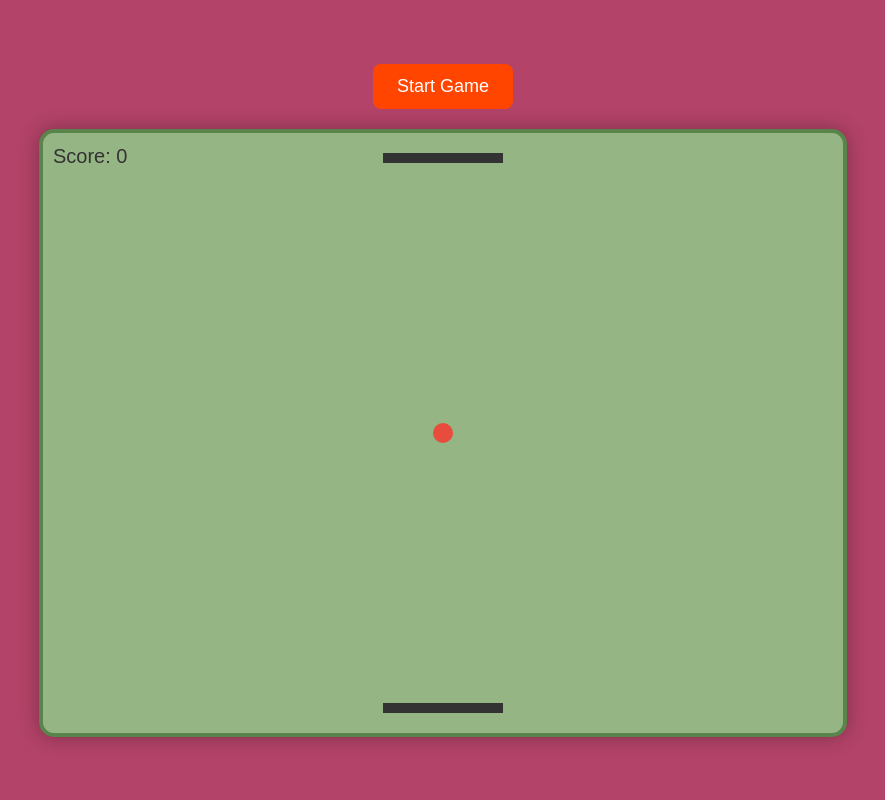
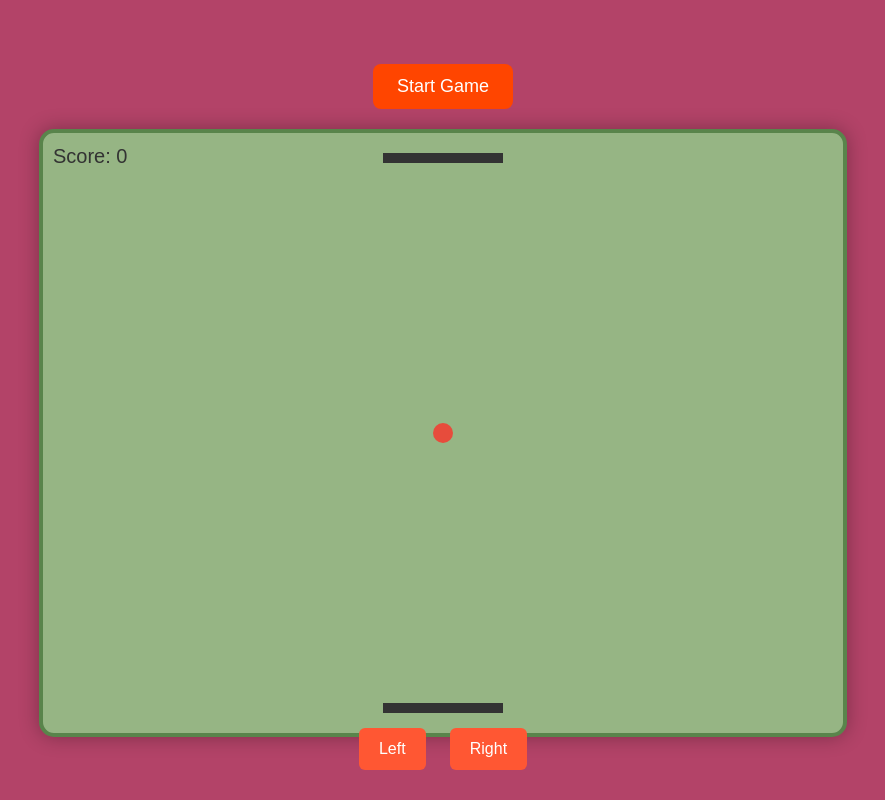
Before and after one commit to RathodFahim/ping-pong-pi, a website built with Parcel: page index.html in a window 1280 px wide. Shown: the whole page, without its empty margins (197-1082 px from the left). Built offline with nearby package versions, Linux system fonts and the light colour scheme.

Commit message:
Ping Pong Pi

```diff
--- a/index.html
+++ b/index.html
@@ -13,6 +13,11 @@
   <!-- Canvas for the Game -->
   <canvas id="gameCanvas" width="800" height="600"></canvas>
 
+  <div class="controls">
+    <button id="leftBtn">Left</button>
+    <button id="rightBtn">Right</button>
+  </div>
+
   <!-- Make sure your JS file name and path match exactly -->
   <script src="src/index.js"></script>
 </body>
--- a/src/index.js
+++ b/src/index.js
@@ -59,6 +59,30 @@ document.addEventListener("keydown", function (event) {
     topRod.x = Math.min(topRod.x + rodSpeed, canvas.width - rodWidth);
     bottomRod.x = Math.min(bottomRod.x + rodSpeed, canvas.width - rodWidth);
   }
+});
+
+leftBtn.addEventListener("click", moveRodsLeft);
+rightBtn.addEventListener("click", moveRodsRight);
+
+// NEW: Functions to move rods left or right
+function moveRodsLeft() {
+  topRod.x = Math.max(topRod.x - rodSpeed, 0);
+  bottomRod.x = Math.max(bottomRod.x - rodSpeed, 0);
+}
+
+function moveRodsRight() {
+  let maxRight = canvas.width - rodWidth;
+  topRod.x = Math.min(topRod.x + rodSpeed, maxRight);
+  bottomRod.x = Math.min(bottomRod.x + rodSpeed, maxRight);
+}
+
+// Rest of your game logic...
+// e.g. startRound(), resetPositions(), update(), draw(), gameLoop(), etc.
+
+// Example: Start Button logic
+startButton.addEventListener("click", () => {
+  // Hide the start button, set isPlaying = true, give ball velocity, etc.
+  // ...
 });
 
 // === Start Button Logic ===
--- a/src/styles.css
+++ b/src/styles.css
@@ -38,3 +38,25 @@ canvas {
   border-radius: 15px;
   box-shadow: 0 0 20px rgba(0, 0, 0, 0.3);
 }
+/* Position the on-screen controls at the bottom, centered */
+.controls {
+  position: absolute;
+  bottom: 30px;
+  width: 100%;
+  text-align: center;
+}
+
+.controls button {
+  padding: 12px 20px;
+  font-size: 16px;
+  margin: 0 10px;
+  background: #ff5733;
+  color: #fff;
+  border: none;
+  border-radius: 6px;
+  cursor: pointer;
+}
+
+.controls button:active {
+  transform: scale(0.95);
+}
```
